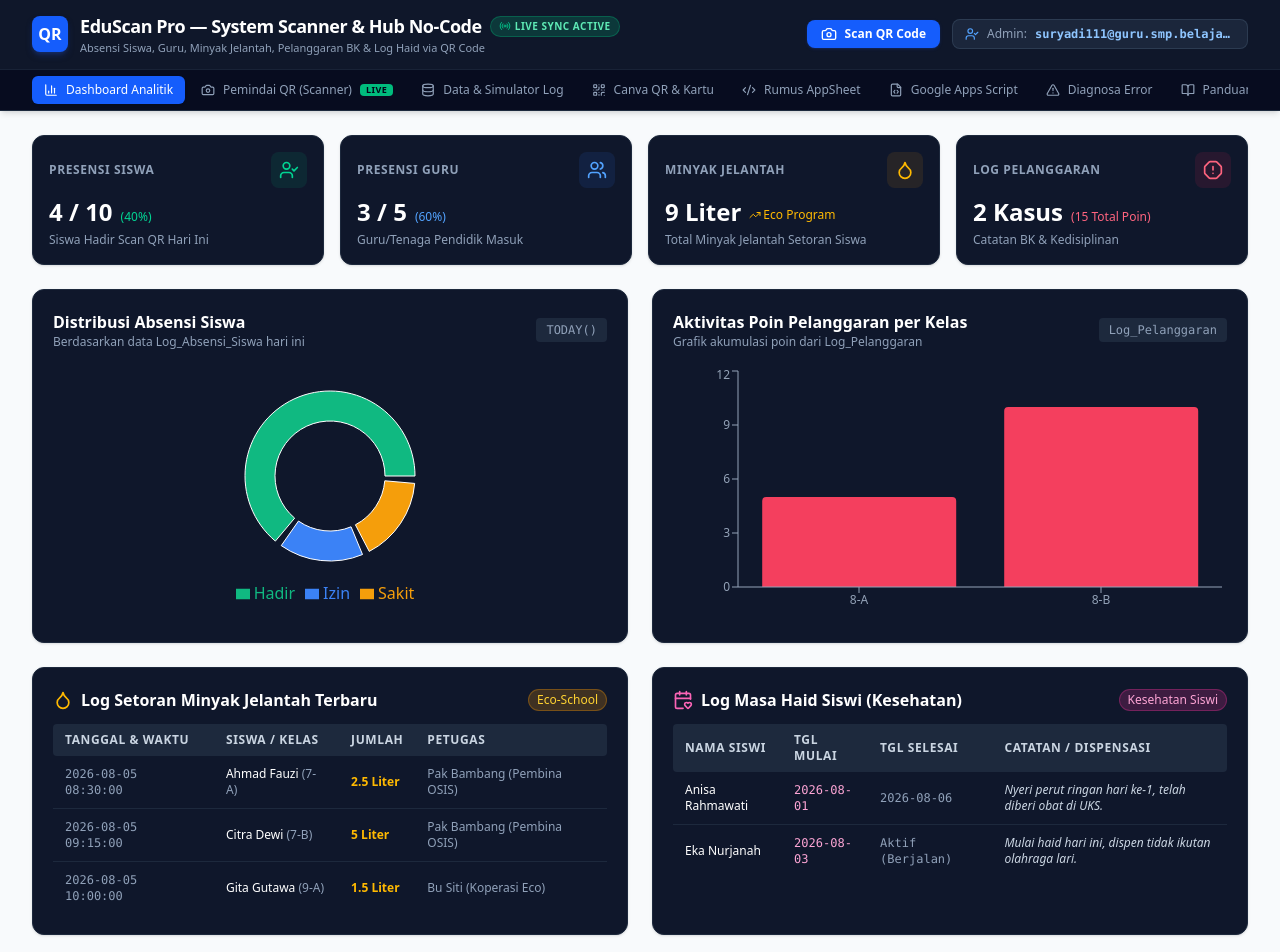
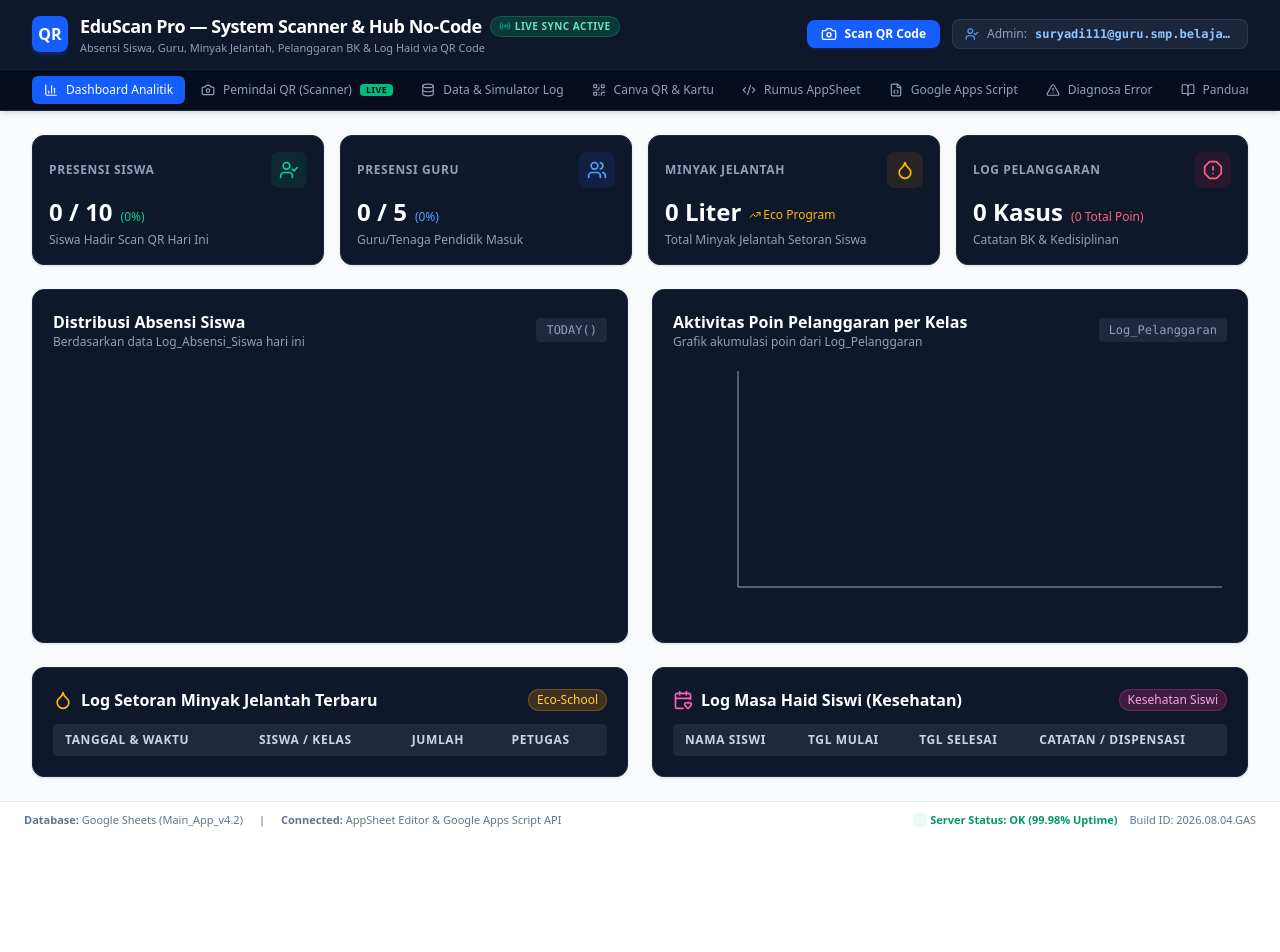
Before and after one commit to suryadi111-blip/EduScan_Pro_DB, a React (Vite) app: page / in a window 1280 px wide. Shown: the top 952 px of the page. After the commit the page ends 838 px from the top, so only its background shows below. Built offline with nearby package versions, Linux system fonts and the light colour scheme.

Commit message:
Update initialData.ts

```diff
--- a/src/data/initialData.ts
+++ b/src/data/initialData.ts
@@ -32,39 +32,12 @@ export const INITIAL_GURU: Guru[] = [
   { nip: '199505122020011005', nama: 'Rahmat Hidayat, S.Or.', jabatan: 'Guru PJOK / Kesiswaan', noHp: '081122334459' },
 ];
 
-const todayStr = new Date().toISOString().split('T')[0];
-
-export const INITIAL_LOG_ABSENSI_SISWA: LogAbsensiSiswa[] = [
-  { idAbsen: 'ABS-S-001', tanggal: todayStr, nis: '2024001', namaSiswa: 'Ahmad Fauzi', kelas: '7-A', status: 'Hadir', waktuScan: '06:45:10' },
-  { idAbsen: 'ABS-S-002', tanggal: todayStr, nis: '2024002', namaSiswa: 'Anisa Rahmawati', kelas: '7-A', status: 'Hadir', waktuScan: '06:50:22' },
-  { idAbsen: 'ABS-S-003', tanggal: todayStr, nis: '2024003', namaSiswa: 'Budi Santoso', kelas: '7-B', status: 'Sakit', waktuScan: '07:00:00' },
-  { idAbsen: 'ABS-S-004', tanggal: todayStr, nis: '2024004', namaSiswa: 'Citra Dewi', kelas: '7-B', status: 'Hadir', waktuScan: '06:55:05' },
-  { idAbsen: 'ABS-S-005', tanggal: todayStr, nis: '2024005', namaSiswa: 'Daffa Pratama', kelas: '8-A', status: 'Izin', waktuScan: '07:15:30' },
-  { idAbsen: 'ABS-S-006', tanggal: todayStr, nis: '2024006', namaSiswa: 'Eka Nurjanah', kelas: '8-A', status: 'Hadir', waktuScan: '06:40:15' },
-];
-
-export const INITIAL_LOG_ABSENSI_GURU: LogAbsensiGuru[] = [
-  { idAbsen: 'ABS-G-001', tanggal: todayStr, nip: '198501012010011001', namaGuru: 'Drs. Supriyadi, M.Pd.', tipeAbsen: 'Masuk', waktuScan: '06:30:00' },
-  { idAbsen: 'ABS-G-002', tanggal: todayStr, nip: '198803152012022002', namaGuru: 'Siti Maryam, S.Pd.', tipeAbsen: 'Masuk', waktuScan: '06:35:12' },
-  { idAbsen: 'ABS-G-003', tanggal: todayStr, nip: '199007202015031003', namaGuru: 'Bambang Irawan, S.Si.', tipeAbsen: 'Masuk', waktuScan: '06:42:00' },
-  { idAbsen: 'ABS-G-004', tanggal: todayStr, nip: '199505122020011005', namaGuru: 'Rahmat Hidayat, S.Or.', tipeAbsen: 'Dinas Out', waktuScan: '08:00:00' },
-];
-
-export const INITIAL_LOG_JELANTAH: LogMinyakJelantah[] = [
-  { idTransaksi: 'JEL-001', tanggalWaktu: `${todayStr} 08:30:00`, nis: '2024001', namaSiswa: 'Ahmad Fauzi', kelas: '7-A', jumlahLiter: 2.5, petugas: 'Pak Bambang (Pembina OSIS)' },
-  { idTransaksi: 'JEL-002', tanggalWaktu: `${todayStr} 09:15:00`, nis: '2024004', namaSiswa: 'Citra Dewi', kelas: '7-B', jumlahLiter: 5.0, petugas: 'Pak Bambang (Pembina OSIS)' },
-  { idTransaksi: 'JEL-003', tanggalWaktu: `${todayStr} 10:00:00`, nis: '2024008', namaSiswa: 'Gita Gutawa', kelas: '9-A', jumlahLiter: 1.5, petugas: 'Bu Siti (Koperasi Eco)' },
-];
-
-export const INITIAL_LOG_PELANGGARAN: LogPelanggaran[] = [
-  { idPelanggaran: 'PLG-001', tanggalWaktu: `${todayStr} 07:15:00`, nis: '2024005', namaSiswa: 'Daffa Pratama', kelas: '8-A', jenisPelanggaran: 'Terlambat Masuk Sekolah (>15 Menit)', poin: 5, petugas: 'Rahmat Hidayat, S.Or. (Tim BK)', fotoBukti: 'https://images.unsplash.com/photo-1509062522246-3755977927d7?w=300' },
-  { idPelanggaran: 'PLG-002', tanggalWaktu: `${todayStr} 09:45:00`, nis: '2024007', namaSiswa: 'Fajar Hidayat', kelas: '8-B', jenisPelanggaran: 'Seragam Tidak Lengkap / Tanpa Atribut', poin: 10, petugas: 'Rahmat Hidayat, S.Or. (Tim BK)', fotoBukti: '' },
-];
-
-export const INITIAL_LOG_HAID: LogMasaHaid[] = [
-  { idCatatan: 'HAD-001', tanggalMulai: '2026-08-01', tanggalSelesai: '2026-08-06', nis: '2024002', namaSiswa: 'Anisa Rahmawati', catatan: 'Nyeri perut ringan hari ke-1, telah diberi obat di UKS.' },
-  { idCatatan: 'HAD-002', tanggalMulai: '2026-08-03', tanggalSelesai: '', nis: '2024006', namaSiswa: 'Eka Nurjanah', catatan: 'Mulai haid hari ini, dispen tidak ikutan olahraga lari.' },
-];
+// DATA TRANSASI / LOG DIRESET KE 0 (ARRAY KOSONG)
+export const INITIAL_LOG_ABSENSI_SISWA: LogAbsensiSiswa[] = [];
+export const INITIAL_LOG_ABSENSI_GURU: LogAbsensiGuru[] = [];
+export const INITIAL_LOG_JELANTAH: LogMinyakJelantah[] = [];
+export const INITIAL_LOG_PELANGGARAN: LogPelanggaran[] = [];
+export const INITIAL_LOG_HAID: LogMasaHaid[] = [];
 
 export const APPSHEET_EXPRESSIONS: AppSheetExpression[] = [
   {
@@ -255,7 +228,7 @@ function GENERATE_QR_CANVA(data) {
 // 1. HANDLER HTTP POST (Menerima Data Pemindaian QR Code)
 function doPost(e) {
   const lock = LockService.getScriptLock();
-  lock.tryLock(10000); // Mencegah race condition saaat banyak QR discan bersamaan
+  lock.tryLock(10000); // Mencegah race condition saat banyak QR discan bersamaan
 
   try {
     const ss = SpreadsheetApp.getActiveSpreadsheet();
```
